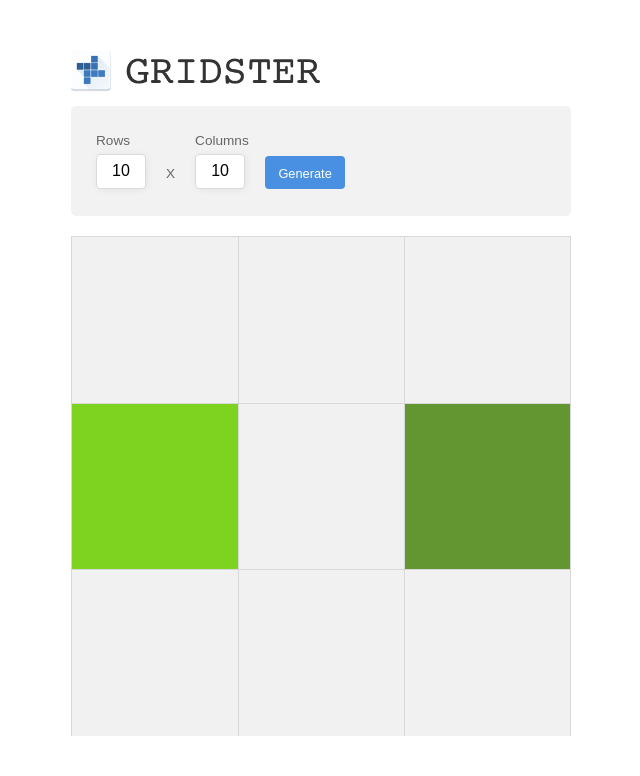
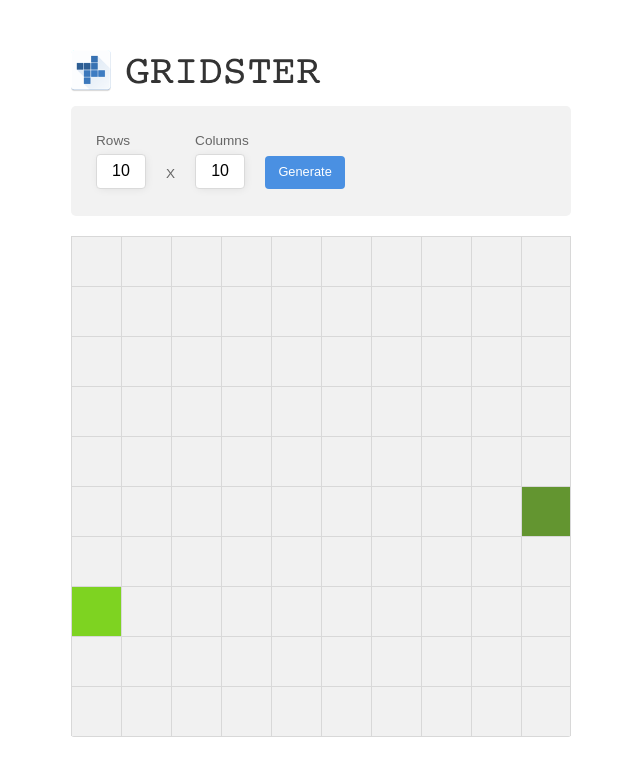
Before and after one commit to omeiregman/gridster, a React app: page / in a window 1280 px wide. Shown: the top 776 px of the page, without its empty margins (319-959 px from the left). Built offline with nearby package versions, Linux system fonts and the light colour scheme.

Commit message:
refctored shortest path algorithm, some css work, added mocha and chai, unit tests

```diff
--- a/package.json
+++ b/package.json
@@ -4,7 +4,7 @@
   "description": "",
   "main": "index.js",
   "scripts": {
-    "test": "echo \"Error: no test specified\" && exit 1",
+    "test": "mocha",
     "start": "webpack-dev-server",
     "build": "rimraf dist && webpack --config webpack.prod.config.js --progress --profile --color"
   },
@@ -30,6 +30,8 @@
     "webpack-dev-server": "^3.2.1"
   },
   "dependencies": {
+    "chai": "^4.2.0",
+    "mocha": "^6.1.4",
     "node-sass": "^4.12.0",
     "react": "^16.8.3",
     "react-dom": "^16.8.3",
--- a/src/actions.js
+++ b/src/actions.js
@@ -6,13 +6,3 @@ export const generateGrid = (payload) => {
         payload
     }
 }
-
-export const shortestPath = (payload) => {
-    console.log("Shortest path function clicked");
-    const path = [5, 5, 0, 1, 0, 0, 5, 0, 1, 0, 1, 5, 5, 0, 1, 1, 0, 5, 0, 0, 0, 0, 5, 5, 5];
-    console.log(payload);
-    return {
-        type: types.GENERATE_PATH,
-        payload: path
-    }
-}
--- a/src/components/Grid/Grid.js
+++ b/src/components/Grid/Grid.js
@@ -1,7 +1,7 @@
 import React, { Component } from 'react';
 import { connect } from 'react-redux';
 import GridCell from './GridCell';
-import { shortestPath } from '../../services/shortestPath.js';
+import shortestPathFinder from '../../utils/shortestPath.js';
 
 
 class Grid extends Component {
@@ -12,23 +12,22 @@ class Grid extends Component {
         startIndex: null,
         endIndex: null,
         cellMatrix: new Array(this.props.rows * this.props.columns).fill(1),
-        pathMatrix: {}
+        shortestPath: new Set()
     }
 
     setupGrid() {
-        console.log('rib')
         const { rows, columns } = this.state;
         const startIndex = this.generateRandom(0, rows - 1) * columns;
         const endIndex = this.generateRandom(0, rows - 1) * columns + columns - 1;
         this.setState({ startIndex, endIndex });
     }
 
-    onClickCell(index) {
+    onCellClick(index) {
         const { cellMatrix, startIndex, endIndex, columns } = this.state;
         cellMatrix[index] = Math.abs(cellMatrix[index] - 1);
         this.setState({ cellMatrix }, () => {
-            let pathMatrix = shortestPath(cellMatrix, startIndex, endIndex, columns);
-            this.setState({ pathMatrix });
+            let shortestPath = shortestPathFinder(cellMatrix, startIndex + 1, endIndex + 1, columns);
+            this.setState({ shortestPath });
         });
     }
 
@@ -36,8 +35,6 @@ class Grid extends Component {
         const rand = Math.random();
         return Math.round((end - start) * rand) + start;
     }
-
-
 
     componentDidMount() {
         this.setupGrid();
@@ -51,7 +48,7 @@ class Grid extends Component {
                 rows: rows,
                 columns: columns,
                 cellMatrix: new Array(rows * columns).fill(1),
-                pathMatrix: {}
+                shortestPath: new Set()
             }, () => {
                 this.setupGrid();
             });
@@ -60,31 +57,30 @@ class Grid extends Component {
 
 
     render() {
-        const { rows, columns, cellMatrix, startIndex, endIndex, pathMatrix } = this.state;
-        console.log("State: ", this.state);
+        const { rows, columns, cellMatrix, startIndex, endIndex, shortestPath } = this.state;
 
         const cellSize = 500 / columns;
 
         let gridCells = new Array(rows);
-        let count = 0;
+        let count = 1;
 
         for (let i = 0; i < rows; i++) {
-            let gridCellsRow = new Array(columns);
-
+            let gridCellsRow = [];
             for (let j = 0; j < columns; j++) {
 
-                let index = i * columns + j;
+                let index = count - 1;
 
-                gridCellsRow[j] = (
+                gridCellsRow.push((
                     <GridCell
-                        onClick={() => { this.onClickCell(index) }}
+                        onClick={() => { this.onCellClick(index) }}
                         size={cellSize}
-                        inPath={pathMatrix[index] != undefined ? true : false}
+                        filled={cellMatrix[index] == 1 ? true : false}
+                        inPath={shortestPath.has(index) ? true : false}
                         start={index == startIndex ? true : false}
-                        filled={cellMatrix[index] == 1 ? true : false}
                         end={index == endIndex ? true : false}
                     />
-                );
+                ));
+                count++;
             }
 
             gridCells[i] = (
--- a/src/components/style.scss
+++ b/src/components/style.scss
@@ -46,14 +46,22 @@
         width: 80px;
         border: none;
         font-size: 0.8em;
-        padding-top: 10px;
+        padding-top: 8px;
         cursor: pointer;
         height: 33px;
         box-sizing: border-box;
         border-radius: 4px;
-        background-color: #4a90e2;
+        background-color: rgb(74, 144, 226);
         color: white;
         margin-top: 25px;
+    }
+
+    .btn__generate:hover {
+        background-color: rgb(118, 181, 225);
+    }
+
+    .btn__generate:active {
+        background-color: rgb(35, 88, 150);
     }
 
 }
@@ -63,14 +71,9 @@
 .Grid {
     margin-top: 20px;
     height: 500px;
-    border-radius: 5px;
+    border-radius: 3px;
     font-size: 0px;
-
-    .row:last-child {
-        .GridCell {
-            border-bottom: 1px solid #d8d8d8;
-        }
-    }
+    border-bottom: 1px solid #d8d8d8;
 }
 
 .GridCell {
@@ -78,12 +81,21 @@
     border-left: 1px solid #d8d8d8;
     display: inline-block;
     box-sizing: border-box;
-    background: #ffffff;
+    background: rgb(255, 255, 255);
     cursor: pointer;
 
     &.filled {
         background: rgb(241, 241, 241);
     }
+
+    &.filled:hover {
+        background: rgb(248, 248, 248);
+    }
+
+    &.filled:active {
+        background: rgb(226, 226, 226);
+    }
+
 
     &.path {
         background: rgb(245, 166, 35);
@@ -96,7 +108,6 @@
     &.end {
         background: rgb(99, 149, 48);
     }
-
 }
 
 .GridCell:last-child {
--- a/src/reducer.js
+++ b/src/reducer.js
@@ -1,8 +1,8 @@
 import * as types from './types';
 
 const initialState = {
-    rows: 3,
-    columns: 3,
+    rows: 10,
+    columns: 10,
     path: []
 }
 
--- a/src/services/shortestPath.js
+++ /dev/null
@@ -1,87 +0,0 @@
-
-export const shortestPath = (cellMatrix, startIndex, endIndex, columns) => {
-
-    let queue = [startIndex];
-    let currentIndex = 0;
-
-    let visited = { startIndex: true };
-
-    let relMap = {};
-
-    while (true) {
-        let neighbours = getNeighbours(cellMatrix, queue[currentIndex], columns);
-
-        for (let i = 0; i < neighbours.length; i++) {
-
-            let neighbourIndex = neighbours[i];
-
-            //end found
-            if (neighbourIndex == endIndex) {
-                relMap[endIndex] = queue[currentIndex];
-                queue = [];
-                break;
-            }
-
-            //blocked path
-            if (cellMatrix[neighbourIndex] == 1) {
-                continue;
-            }
-
-            //check if visited
-            if (visited[neighbourIndex]) continue;
-
-            visited[neighbourIndex] = true;
-
-            relMap[neighbourIndex] = queue[currentIndex];
-
-
-            queue.push(neighbourIndex);
-        }
-
-        if (queue.length == 0) {
-            break;
-        }
-
-        currentIndex++;
-
-        if (currentIndex > queue.length - 1) {
-            return {};
-        }
-    }
-
-    let pathMap = { [endIndex]: relMap[endIndex] };
-    let lastEntry = pathMap[endIndex];
-
-    while (true) {
-        pathMap[lastEntry] = relMap[lastEntry];
-        lastEntry = pathMap[lastEntry];
-
-        if (lastEntry == startIndex) break;
-    }
-
-    return pathMap;
-}
-
-
-
-const getNeighbours = (cellMatrix, index, columns) => {
-    let res = [];
-
-    let horzCor = [0, 1, 0, -1];
-    let vertCor = [-1, 0, 1, 0];
-
-    let x = index % columns;
-    let y = Math.floor(index / columns);
-    for (let i = 0; i < 4; i++) {
-
-        const neighbourX = x + horzCor[i];
-        const neighbourY = y + vertCor[i];
-
-        if (neighbourX < 0 || neighbourY < 0) continue;
-        if (neighbourX > columns - 1 || neighbourY > columns - 1) continue;
-
-        res.push(neighbourY * columns + neighbourX);
-    }
-
-    return res;
-}
--- /dev/null
+++ b/src/utils/shortestPath.js
@@ -0,0 +1,70 @@
+let nextSpotQueue = []
+let previousSpotMap = new Map();
+let reachedEnd = false;
+let shortestPath = new Set()
+let unvisitedSpots = new Set()
+let numberOfSpots = 0;
+
+const shortestPathFinder = (allSpots, start, end, columnLength) => {
+    nextSpotQueue = []
+    previousSpotMap = new Map();
+    reachedEnd = false;
+    shortestPath = new Set()
+    unvisitedSpots = new Set()
+    numberOfSpots = allSpots.length;
+
+    for (let i = 1; i <= numberOfSpots; i++) {
+        if (allSpots[i - 1] == 0) {
+            unvisitedSpots.add(i);
+        }
+    }
+
+    nextSpotQueue.push(start);
+
+    while (nextSpotQueue.length != 0 && reachedEnd == false) {
+        checkValidSpotsToVisit(nextSpotQueue.shift(), columnLength, end)
+    }
+
+    if (reachedEnd) {
+        getPath(start, end);
+    }
+
+    return shortestPath;
+}
+
+const checkValidSpotsToVisit = (currentSpot, columnLength, end) => {
+    let down = ((currentSpot + columnLength) > numberOfSpots) ? -1 : currentSpot + columnLength;
+    let right = ((currentSpot % columnLength) == 0) ? -1 : currentSpot + 1;
+    let up = (currentSpot <= columnLength) ? -1 : currentSpot - columnLength;
+    let left = ((currentSpot % columnLength) == 1) ? -1 : currentSpot - 1;
+
+    pushToQueue(down, currentSpot, end)
+    pushToQueue(right, currentSpot, end)
+    pushToQueue(up, currentSpot, end)
+    pushToQueue(left, currentSpot, end)
+}
+
+function pushToQueue(spot, previousSpot, end) {
+    if (spot == -1) {
+        return;
+    }
+    if (spot == end) {
+        previousSpotMap.set(end, previousSpot)
+        reachedEnd = true;
+    } else if (unvisitedSpots.has(spot)) {
+        previousSpotMap.set(spot, previousSpot)
+        nextSpotQueue.push(spot);
+        unvisitedSpots.delete(spot);
+    }
+}
+
+function getPath(start, end) {
+    let position = end;
+    while (position != start) {
+        position = previousSpotMap.get(position);
+        shortestPath.add(position - 1);
+    }
+}
+
+
+module.exports = shortestPathFinder;
```
Also changed, not shown: test.js (added, +39 -0 lines), 1 other file (tests, documents, lock files or other folders).
